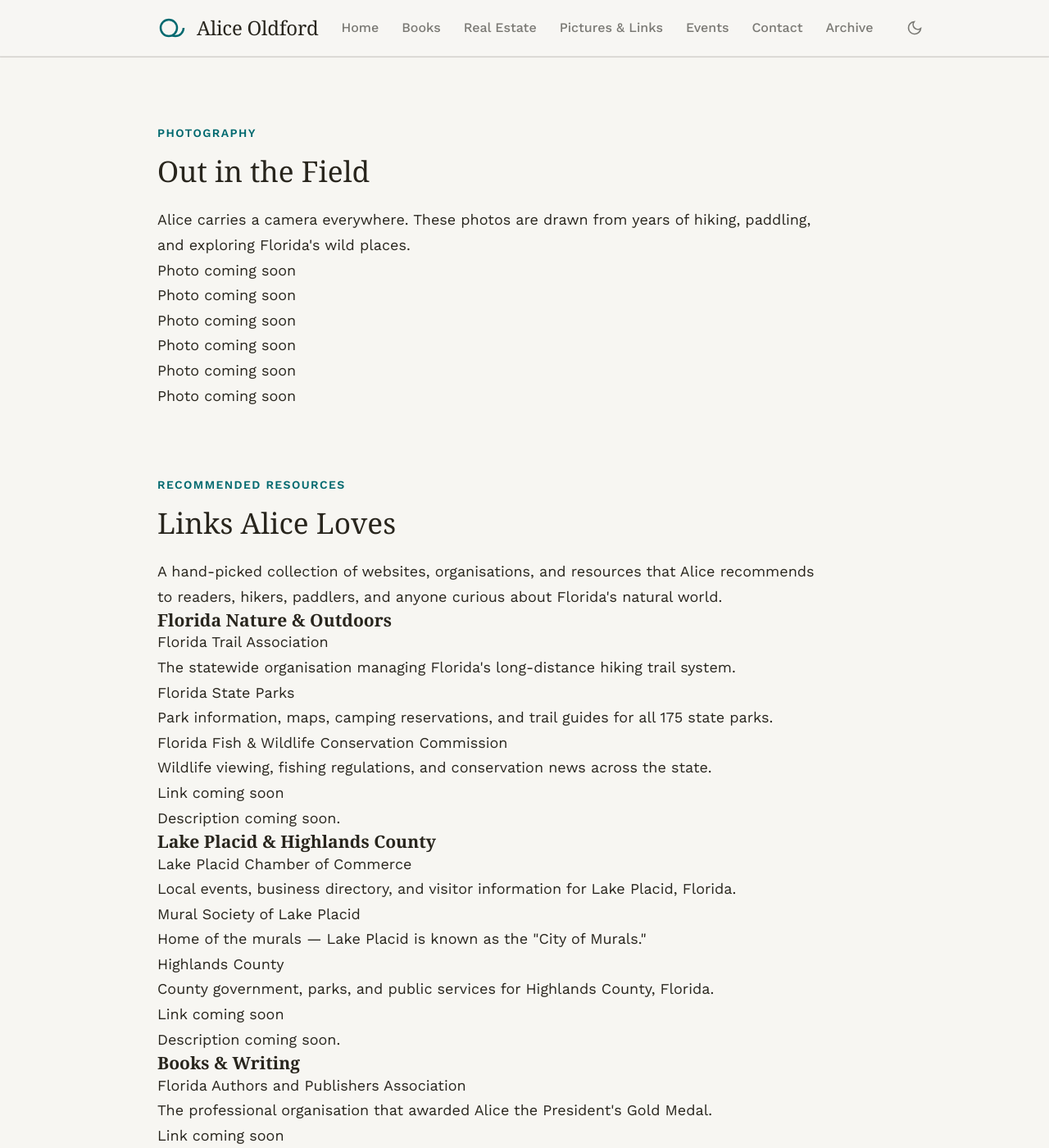
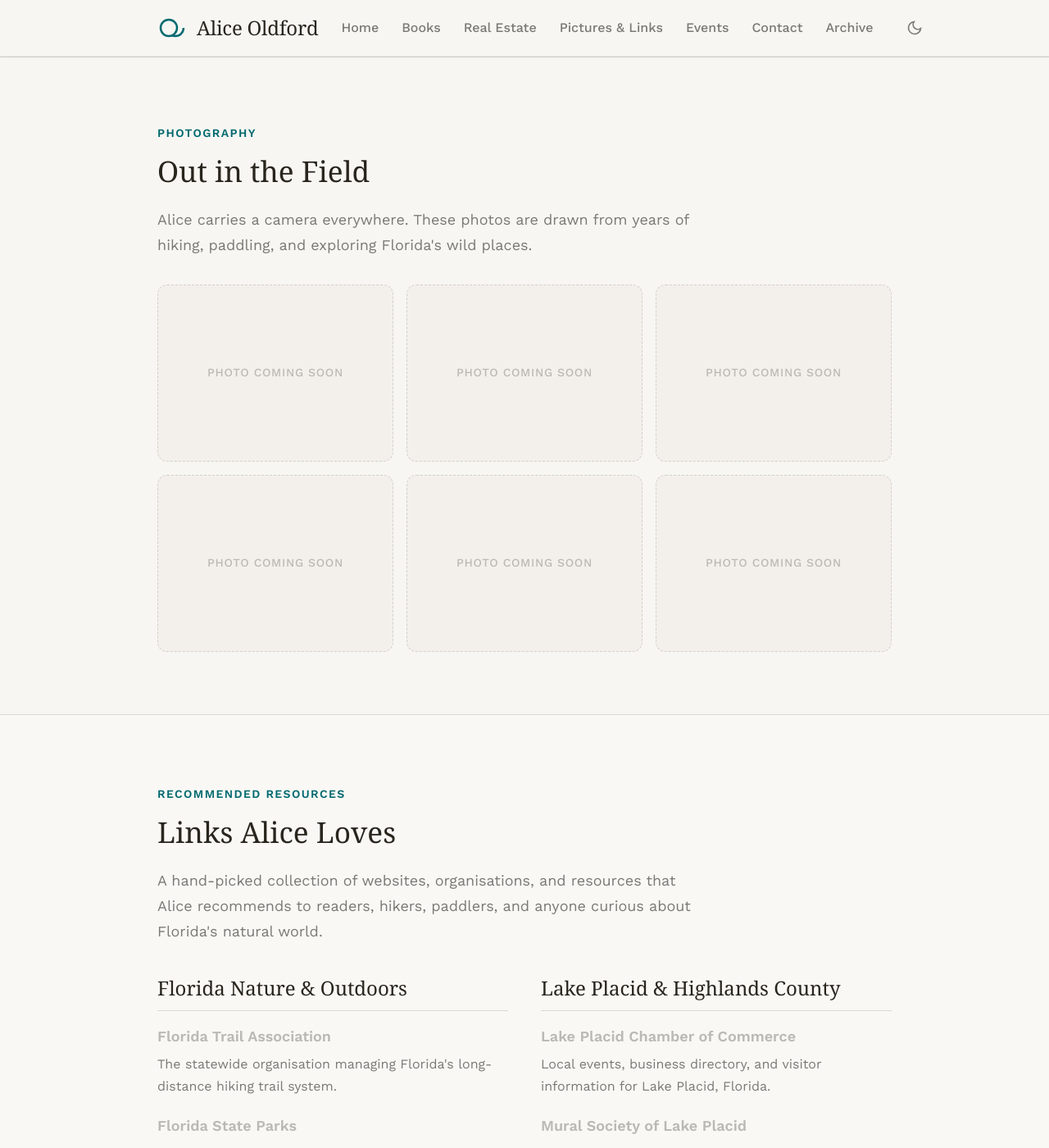
Before and after one commit to stuart-dotcom/aliceoldford.com, a Jekyll site: the page built from pictures.html, in a window 1280 px wide and 1400 px high, scrolled down 441 px. Shown: the whole window at 82% size. Built offline with Jekyll 4.4.1, drawn with Linux system fonts in a browser that asks for light colours; some web fonts are replaced.

Commit message:
Add styles for pictures gallery and links section
Added styles for pictures gallery and links section.

```diff
--- a/assets/css/main.css
+++ b/assets/css/main.css
@@ -703,3 +703,124 @@ main { flex: 1; }
 @media (max-width: 640px) {
   .re-credentials__grid { grid-template-columns: 1fr; }
 }
+/* ============================================================
+   PICTURES & LINKS PAGE STYLES
+   Add these to the bottom of assets/css/main.css
+============================================================ */
+
+/* ── GALLERY ───────────────────────────────────────────────── */
+.pictures-gallery {
+  border-bottom: 1px solid var(--color-divider);
+}
+.pictures-gallery__intro {
+  color: var(--color-text-muted);
+  margin-bottom: var(--space-8);
+  max-width: 60ch;
+}
+.pictures-gallery__grid {
+  display: grid;
+  grid-template-columns: repeat(auto-fill, minmax(min(260px, 100%), 1fr));
+  gap: var(--space-4);
+  list-style: none;
+}
+
+/* Real photo item (used when placeholders are replaced) */
+.gallery-item {
+  border-radius: var(--radius-lg);
+  overflow: hidden;
+  background: var(--color-surface-offset);
+  border: 1px solid var(--color-border);
+}
+.gallery-item__img {
+  width: 100%;
+  aspect-ratio: 4 / 3;
+  object-fit: cover;
+  display: block;
+}
+.gallery-item__caption {
+  padding: var(--space-3) var(--space-4);
+  font-size: var(--text-xs);
+  color: var(--color-text-muted);
+}
+
+/* Placeholder item */
+.gallery-item--placeholder {
+  aspect-ratio: 4 / 3;
+  background: var(--color-surface-offset);
+  border-radius: var(--radius-lg);
+  border: 1px dashed var(--color-border);
+  display: flex;
+  align-items: center;
+  justify-content: center;
+}
+.gallery-placeholder__label {
+  font-size: var(--text-xs);
+  font-weight: 500;
+  color: var(--color-text-faint);
+  letter-spacing: 0.05em;
+  text-transform: uppercase;
+}
+
+/* ── LINKS SECTION ─────────────────────────────────────────── */
+.pictures-links {
+  padding-block: clamp(var(--space-12), 8vw, var(--space-20));
+  background: var(--color-surface);
+}
+.pictures-links__intro {
+  color: var(--color-text-muted);
+  margin-bottom: var(--space-10);
+  max-width: 60ch;
+}
+
+/* Category grid */
+.links-categories {
+  display: grid;
+  grid-template-columns: repeat(auto-fill, minmax(min(340px, 100%), 1fr));
+  gap: clamp(var(--space-6), 4vw, var(--space-10));
+}
+
+/* Single category block */
+.links-category__title {
+  font-family: var(--font-display);
+  font-size: var(--text-lg);
+  font-weight: 400;
+  padding-bottom: var(--space-3);
+  margin-bottom: var(--space-4);
+  border-bottom: 1px solid var(--color-divider);
+  color: var(--color-text);
+}
+.links-category__list {
+  display: flex;
+  flex-direction: column;
+  gap: var(--space-5);
+  list-style: none;
+}
+
+/* Individual link item */
+.links-item__link {
+  display: inline-block;
+  font-size: var(--text-base);
+  font-weight: 600;
+  color: var(--color-primary);
+  text-decoration: none;
+  margin-bottom: var(--space-1);
+}
+.links-item__link:hover {
+  color: var(--color-primary-hover);
+  text-decoration: underline;
+}
+
+/* Placeholder label (shown until real link is added) */
+.links-item__placeholder {
+  display: inline-block;
+  font-size: var(--text-base);
+  font-weight: 600;
+  color: var(--color-text-faint);
+  margin-bottom: var(--space-1);
+  cursor: default;
+}
+.links-item__desc {
+  font-size: var(--text-sm);
+  color: var(--color-text-muted);
+  max-width: 45ch;
+}
```
